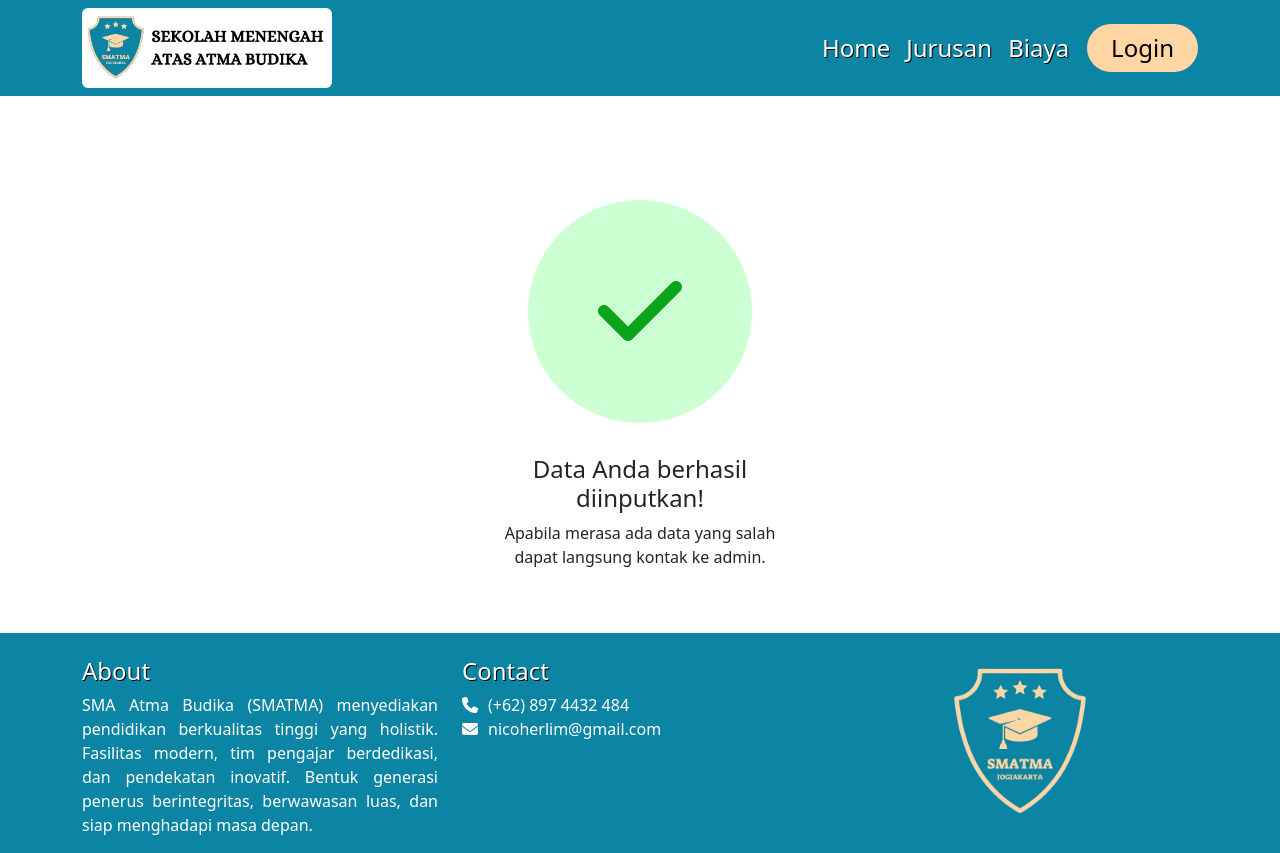
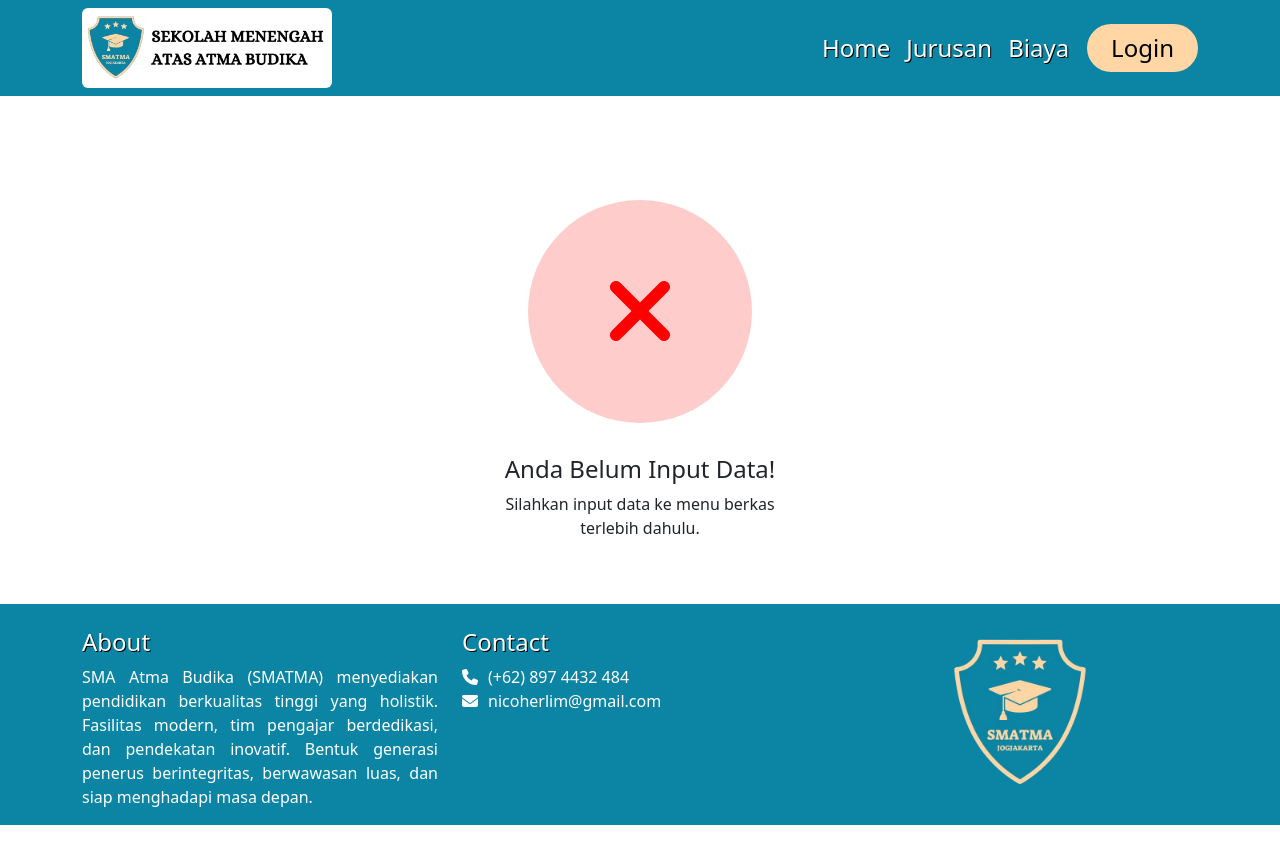
Before and after one commit to byonicku/Frontend_PPDB_SMATMA, a React (Vite) app: page /test in a window 1280 px wide. After the commit the page ends 825 px from the top, so only its background shows below. Built offline with nearby package versions, Linux system fonts and the light colour scheme.

Commit message:
add status page

```diff
--- a/src/components/success_component/status_component.css
+++ b/src/components/success_component/status_component.css
@@ -8,3 +8,40 @@
     align-items: center;
     aspect-ratio: 1/1;
 }
+
+.bg-warning {
+    background-color: #fffbcc !important;
+    border-radius: 100%;
+    width: 20%;
+    height: 20%;
+    display: flex;
+    justify-content: center;
+    align-items: center;
+    aspect-ratio: 1/1;
+}
+
+.bg-failed {
+    background-color: hsl(0, 100%, 90%) !important;
+    border-radius: 100%;
+    width: 20%;
+    height: 20%;
+    display: flex;
+    justify-content: center;
+    align-items: center;
+    aspect-ratio: 1/1;
+}
+
+.icon-success {
+    color: #0CA41B;
+    font-size: 6rem;
+}
+
+.icon-warning {
+    color: #FFC107;
+    font-size: 6rem;
+}
+
+.icon-failed {
+    color: #FF0000;
+    font-size: 6rem;
+}
--- a/src/components/success_component/status_component.jsx
+++ b/src/components/success_component/status_component.jsx
@@ -1,23 +1,42 @@
-import { faCheck } from '@fortawesome/free-solid-svg-icons';
-import { FontAwesomeIcon } from '@fortawesome/react-fontawesome';
-import './status_component.css';
+import { faCheck, faClock, faXmark } from "@fortawesome/free-solid-svg-icons";
+import { FontAwesomeIcon } from "@fortawesome/react-fontawesome";
+import "./status_component.css";
 
-const StatusComponent = ({ title, message }) => {
-    return (
-        <div className="container d-flex flex-column align-items-center text-center my-5">
-            <div className="bg-success my-2">
-                <FontAwesomeIcon icon={faCheck} style={{ color: '#0CA41B', fontSize: '6rem' }} />
-            </div>
-            <div style={{ maxWidth: '25%' }} className="mt-4">
-                <h4>
-                    {title}
-                </h4>
-                <p>
-                    {message}
-                </p>
-            </div>
+const StatusComponent = ({ title, status, message }) => {
+  return (
+    <div className="container d-flex flex-column align-items-center text-center my-5">
+        <div
+            className={
+                status === "success"
+                    ? "bg-success my-2"
+                    : status === "menunggu"
+                    ? "bg-warning my-2"
+                    : "bg-failed my-2"
+            }
+        >
+            <FontAwesomeIcon
+                icon={
+                    status === "success"
+                        ? faCheck
+                        : status === "menunggu"
+                        ? faClock
+                        : faXmark
+                }
+                className={
+                    status === "success"
+                        ? "icon-success"
+                        : status === "menunggu"
+                        ? "icon-warning"
+                        : "icon-failed"
+                }
+            />
         </div>
-    );
+        <div style={{ maxWidth: "25%" }} className="mt-4">
+            <h4>{title}</h4>
+            <p>{message}</p>
+        </div>
+    </div>
+  );
 };
 
 export default StatusComponent;
--- a/src/page/landing_page/LandingPage.jsx
+++ b/src/page/landing_page/LandingPage.jsx
@@ -1,72 +1,152 @@
-import React, { useState } from 'react'
-import { Route, Routes, useLocation, Navigate } from 'react-router-dom'
+import React, { useState } from "react";
+import { Route, Routes, useLocation, Navigate } from "react-router-dom";
 import { Toaster } from "sonner";
-import { QueryClient, QueryClientProvider } from '@tanstack/react-query';
+import { QueryClient, QueryClientProvider } from "@tanstack/react-query";
 
-import './LandingPage.css'
-import Header from '../../components/header/header.jsx'
-import Footer from '../../components/footer/footer.jsx'
-import HomePage from '../../components/home/home.jsx'
-import Jurusan from '../jurusan/Jurusan.jsx'
-import ErrorPage from '../error/ErrorPage.jsx'
-import Biaya from '../biaya/Biaya.jsx'
-import ForgotPass from '../authentication/ForgotPass.jsx'
-import Login from '../authentication/Login.jsx'
-import Register from '../authentication/Register.jsx'
-import Profile from '../user/Profile.jsx';
-import ProtectedRoutes from './ProtectedRoutes.jsx';
-import BerkasRoutes from './BerkasRoutes.jsx';
-import AdminRoutes from './AdminRoutes.jsx';
-import DataDiri from '../berkas/DataDiri.jsx';
-import DataOrangTua from '../berkas/DataOrangTua.jsx';
-import SuccessPage from '../success_page/SuccessPage.jsx';
-import AlreadyInputPage from '../success_page/AlreadyInputPage.jsx';
-import Pembayaran from '../user/Pembayaran.jsx';
+import "./LandingPage.css";
+import Header from "../../components/header/header.jsx";
+import Footer from "../../components/footer/footer.jsx";
+import HomePage from "../../components/home/home.jsx";
+import Jurusan from "../jurusan/Jurusan.jsx";
+import ErrorPage from "../error/ErrorPage.jsx";
+import Biaya from "../biaya/Biaya.jsx";
+import ForgotPass from "../authentication/ForgotPass.jsx";
+import Login from "../authentication/Login.jsx";
+import Register from "../authentication/Register.jsx";
+import Profile from "../user/Profile.jsx";
+import ProtectedRoutes from "./ProtectedRoutes.jsx";
+import BerkasRoutes from "./BerkasRoutes.jsx";
+import AdminRoutes from "./AdminRoutes.jsx";
+import StatusRoutes from "./StatusRoutes.jsx";
+import DataDiri from "../berkas/DataDiri.jsx";
+import DataOrangTua from "../berkas/DataOrangTua.jsx";
+import SuccessPage from "../success_page/SuccessPage.jsx";
+import AlreadyInputPage from "../success_page/AlreadyInputPage.jsx";
+import Pembayaran from "../user/Pembayaran.jsx";
+import Menunggu from "../status/Menunggu.jsx";
+import Diterima from "../status/Diterima.jsx";
+import BelumInput from "../status/BelumInput.jsx";
 
 const queryClient = new QueryClient();
 
 function LandingPage() {
   const location = useLocation();
 
-   // Define routes that should not have Header and Footer
-   const noHeaderFooterRoutes = ['/login', '/register', '/forgotpassword'];
+  // Define routes that should not have Header and Footer
+  const noHeaderFooterRoutes = ["/login", "/register", "/forgotpassword"];
 
-   // Check if the current route is in the list of routes without Header and Footer
-   const shouldRenderHeaderFooter = !noHeaderFooterRoutes.includes(location.pathname);
+  // Check if the current route is in the list of routes without Header and Footer
+  const shouldRenderHeaderFooter = !noHeaderFooterRoutes.includes(
+    location.pathname
+  );
 
   return (
     <>
       <QueryClientProvider client={queryClient}>
         {shouldRenderHeaderFooter && <Header />}
-        <Toaster position="top-center" richColors  />
+        <Toaster position="top-center" richColors />
         <main>
           <Routes>
-            <Route path="/" element={<HomePage />}/>
+            <Route path="/" element={<HomePage />} />
             <Route path="/login" element={<Login />} />
             <Route path="/register" element={<Register />} />
             <Route path="/forgotpassword" element={<ForgotPass />} />
             <Route path="/jurusan" element={<Jurusan />} />
             <Route path="/biaya" element={<Biaya />} />
-            <Route path='/profile' element={<ProtectedRoutes> <Profile /> </ProtectedRoutes>} />
-            <Route path='/berkas' element={
-              <BerkasRoutes>
+            <Route
+              path="/profile"
+              element={
                 <ProtectedRoutes>
-                  <DataDiri />
+                  <Profile />
                 </ProtectedRoutes>
-              </BerkasRoutes>
-              } />
-            <Route path='/berkas/data-orang-tua' element={<ProtectedRoutes> <DataOrangTua /> </ProtectedRoutes>} />
-            <Route path='/berkas/success' element={<SuccessPage />} />
-            <Route path='/berkas/alreadyinput' element={<AlreadyInputPage />} />
-            <Route path='/pembayaran' element={<ProtectedRoutes> <Pembayaran /> </ProtectedRoutes>} />
-            <Route path='/test' element={<SuccessPage />} />
+              }
+            />
+            <Route
+              path="/berkas"
+              element={
+                <ProtectedRoutes>
+                  <BerkasRoutes>
+                    <DataDiri />
+                  </BerkasRoutes>
+                </ProtectedRoutes>
+              }
+            />
+            <Route
+              path="/berkas/data-orang-tua"
+              element={
+                <ProtectedRoutes>
+                  <BerkasRoutes>
+                    <DataOrangTua />
+                  </BerkasRoutes>
+                </ProtectedRoutes>
+              }
+            />
+            <Route
+              path="/berkas/success"
+              element={
+                <ProtectedRoutes>
+                  <BerkasRoutes>
+                    <SuccessPage />
+                  </BerkasRoutes>
+                </ProtectedRoutes>
+              }
+            />
+            <Route
+              path="/berkas/alreadyinput"
+              element={
+                <ProtectedRoutes>
+                  <BerkasRoutes>
+                    <AlreadyInputPage />
+                  </BerkasRoutes>
+                </ProtectedRoutes>
+              }
+            />
+            <Route
+              path="/pembayaran"
+              element={
+                <ProtectedRoutes>
+                  <Pembayaran />
+                </ProtectedRoutes>
+              }
+            />
+            <Route
+              path="/status"
+              element={
+                <ProtectedRoutes>
+                  <StatusRoutes>
+                    <BelumInput />
+                  </StatusRoutes>
+                </ProtectedRoutes>
+              }
+            />
+            <Route
+              path="/status/waiting"
+              element={
+                <ProtectedRoutes>
+                  <StatusRoutes>
+                    <Menunggu />
+                  </StatusRoutes>
+                </ProtectedRoutes>
+              }
+            />
+            <Route
+              path="/status/accepted"
+              element={
+                <ProtectedRoutes>
+                  <StatusRoutes>
+                    <Diterima />
+                  </StatusRoutes>
+                </ProtectedRoutes>
+              }
+            />
             <Route path="*" element={<ErrorPage />} />
+            <Route path="/test" element={<BelumInput />} />
           </Routes>
         </main>
         {shouldRenderHeaderFooter && <Footer />}
       </QueryClientProvider>
     </>
-  )
+  );
 }
 
-export default LandingPage
+export default LandingPage;
--- /dev/null
+++ b/src/page/landing_page/StatusRoutes.jsx
@@ -0,0 +1,32 @@
+import { useNavigate, Outlet } from "react-router-dom";
+import { useState, useEffect } from "react";
+import getUser from "../../api/UserHandler";
+/* eslint-disable react/prop-types */
+
+const StatusRoutes = ({
+  children,
+}) => {
+  const navigate = useNavigate();
+  const [status, setStatus] = useState(false);
+  useEffect(() => {
+    const statusUser = JSON.parse(getUser()).data_user.status;
+
+    if (statusUser === null) {
+       setStatus(true);
+    } else {
+       setStatus(statusUser);
+    }
+
+    if (status === "Waiting") {
+      navigate("/status/waiting");
+    }
+
+    if (status === "Accepted") {
+      navigate("/status/accepted");
+    }
+
+
+  }, [navigate, status]);
+  return status && (children ? children : <Outlet />);
+};
+export default StatusRoutes;
--- /dev/null
+++ b/src/page/status/BelumInput.jsx
@@ -0,0 +1,13 @@
+import StatusComponent from '../../components/success_component/status_component';
+
+const BelumInput = () => {
+  return (
+    <StatusComponent
+      title="Anda Belum Input Data!"
+      status="failed"
+      message="Silahkan input data ke menu berkas terlebih dahulu."
+    />
+  );
+};
+
+export default BelumInput;
--- /dev/null
+++ b/src/page/status/Diterima.jsx
@@ -0,0 +1,13 @@
+import StatusComponent from '../../components/success_component/status_component';
+
+const Diterima = () => {
+  return (
+    <StatusComponent
+      title="Selamat!"
+      status="success"
+      message="Anda dinyatakan lulus dan diterima di SMA Atma Budika!"
+    />
+  );
+};
+
+export default Diterima;
--- /dev/null
+++ b/src/page/status/Menunggu.jsx
@@ -0,0 +1,13 @@
+import StatusComponent from '../../components/success_component/status_component';
+
+const Menunggu = () => {
+  return (
+    <StatusComponent
+      title="Silahkan tunggu konfirmasi dari admin!"
+      status="menunggu"
+      message="Data anda sedang diproses oleh admin"
+    />
+  );
+};
+
+export default Menunggu;
--- a/src/page/success_page/AlreadyInputPage.jsx
+++ b/src/page/success_page/AlreadyInputPage.jsx
@@ -4,6 +4,7 @@ const AlreadyInputPage = () => {
   return (
     <StatusComponent
       title="Data Anda sudah diterima!"
+      status="success"
       message="Apabila merasa ada data yang salah dapat langsung kontak ke admin."
     />
   );
--- a/src/page/success_page/SuccessPage.jsx
+++ b/src/page/success_page/SuccessPage.jsx
@@ -4,6 +4,7 @@ const SuccessPage = () => {
   return (
     <StatusComponent
       title="Data Anda berhasil diinputkan!"
+      status="success"
       message="Apabila merasa ada data yang salah dapat langsung kontak ke admin."
     />
   );
```
